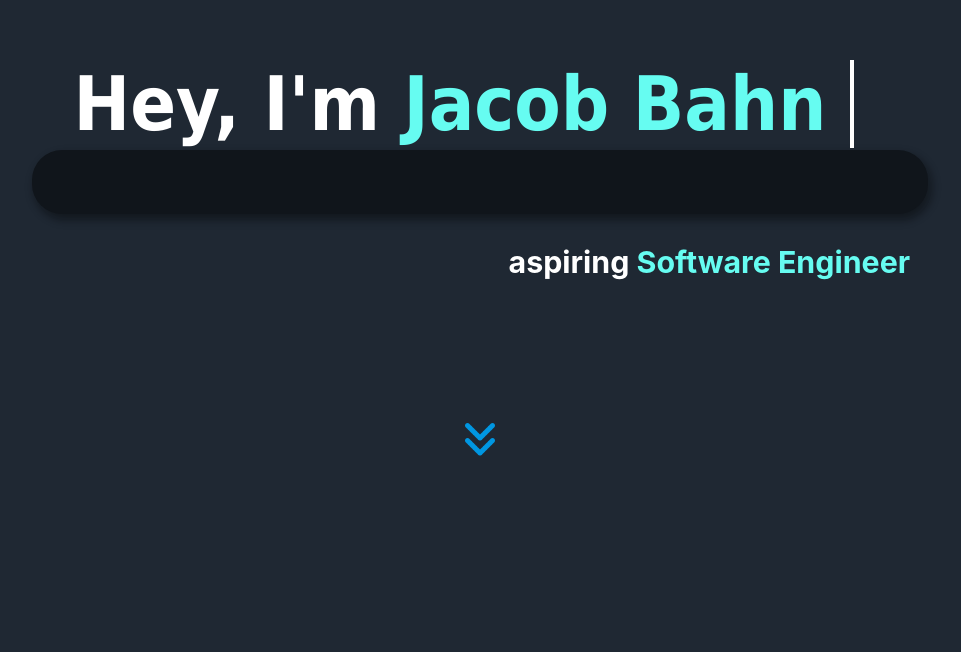
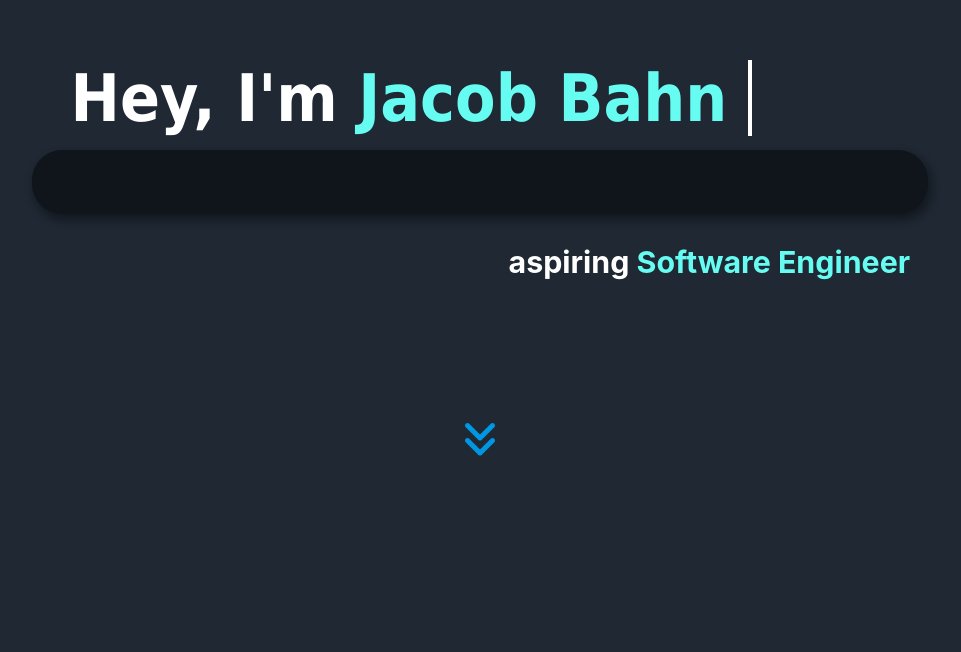
Before and after one commit to jacobabahn/jacobs-site, a React (Create React App) app: page / in a window 1280 px wide. Shown: the part 148-800 px from the top of the page, without its empty margins (160-1121 px from the left). Built offline with nearby package versions, Linux system fonts and the light colour scheme.

Commit message:
changed font size for easier viewing

```diff
--- a/src/components/Home.css
+++ b/src/components/Home.css
@@ -15,7 +15,7 @@
     color: white;
     /* font-family: BlinkMacSystemFont, 'Segoe UI', Roboto, Oxygen, Ubuntu, Cantarell, 'Open Sans', 'Helvetica Neue', sans-serif; */
     font-family: 'Tahoma';
-    font-size: calc(40px + 2.75vw);
+    font-size: calc(40px + 2vw);
     width: 17ch;
     animation: type 1.1s steps(80), blink .5s step-end infinite alternate;
     margin-top: -10%;
```
